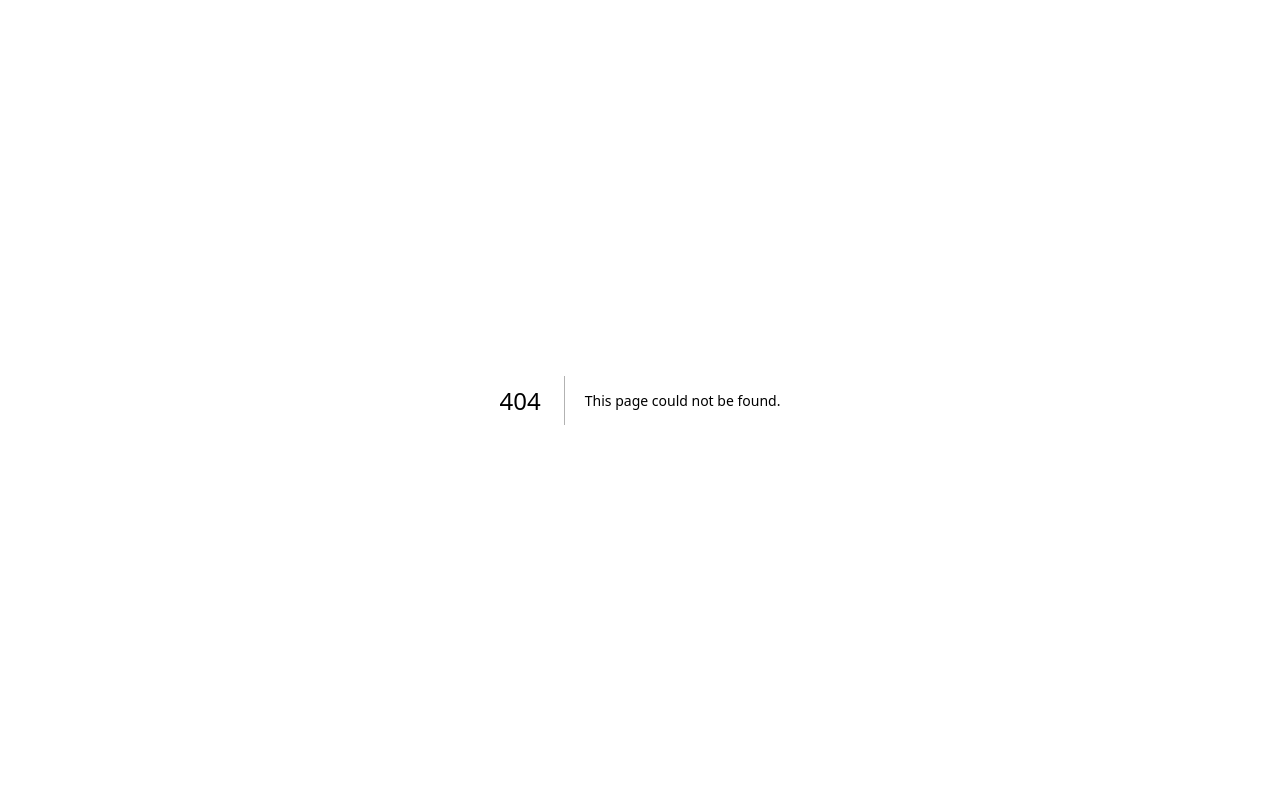
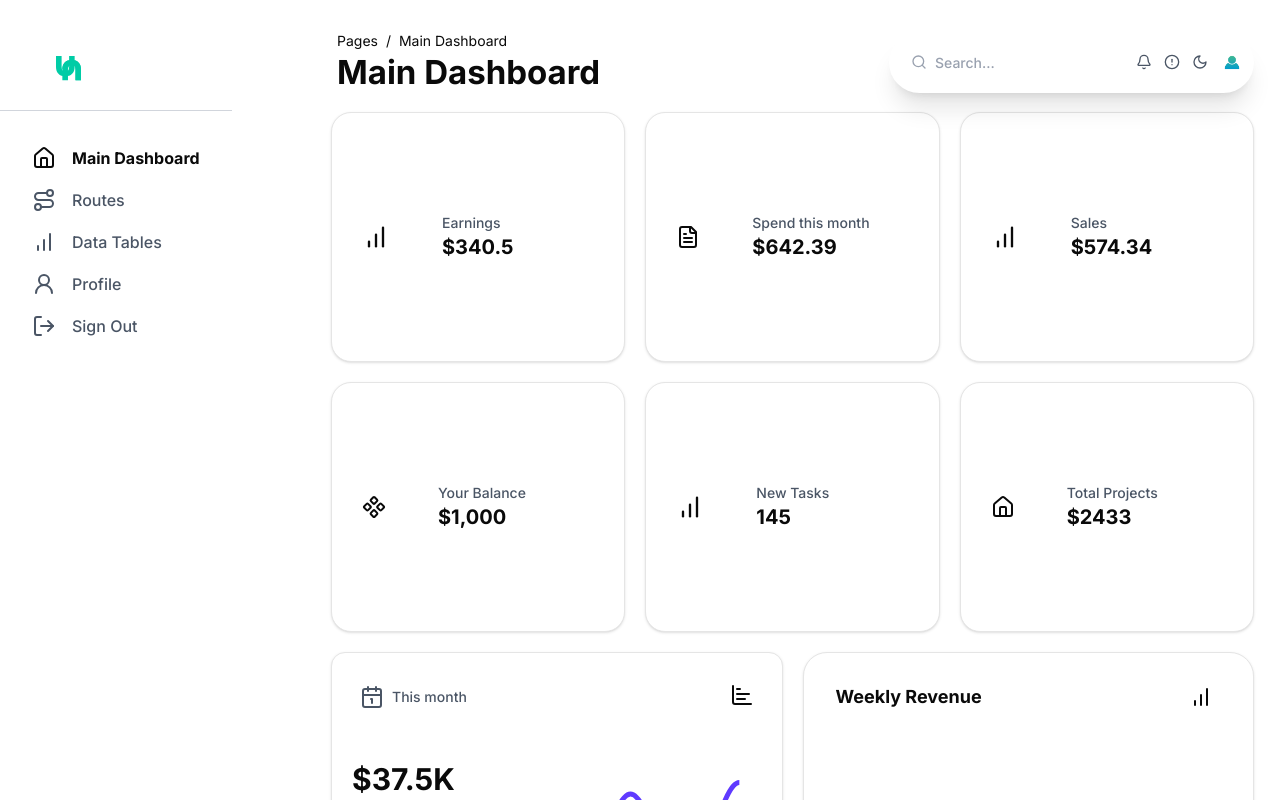
Before and after one commit to AlexandreDresch/nodal, a Next.js app: page /dashboard/default in a window 1280 px wide. Before the commit this address had no page. Shown: the top 800 px of the page. Built offline with nearby package versions, Linux system fonts and the light colour scheme.

Commit message:
feat: implement Dashboard component with widgets, tables, and charts

```diff
--- /dev/null
+++ b/app/dashboard/default/page.tsx
@@ -0,0 +1,86 @@
+"use client";
+
+import MiniCalendar from "@/components/calendar/mini-calendar";
+import WeeklyRevenue from "@/components/dashboard/default/weekly-revenue";
+import TotalSpent from "@/components/dashboard/default/total-spent";
+import PieChartCard from "@/components/dashboard/default/pie-chart-card";
+import {
+  HomeIcon,
+  FileTextIcon,
+  BarChartIcon,
+  ComponentIcon,
+} from "lucide-react";
+
+import Widget from "@/components/widget";
+import CheckTable from "@/components/dashboard/default/check-table";
+import ComplexTable from "@/components/dashboard/default/complex-table";
+import DailyTraffic from "@/components/dashboard/default/daily-traffic";
+import TaskCard from "@/components/dashboard/default/task-card";
+import tableDataCheck from "@/variables/data-tables/table-data-check";
+import tableDataComplex from "@/variables/data-tables/table-data-complex";
+
+const Dashboard = () => {
+  return (
+    <div>
+      <div className="mt-3 grid grid-cols-1 gap-5 md:grid-cols-2 lg:grid-cols-3 2xl:grid-cols-3 3xl:grid-cols-6">
+        <Widget
+          icon={<BarChartIcon className="h-7 w-7" />}
+          title={"Earnings"}
+          subtitle={"$340.5"}
+        />
+        <Widget
+          icon={<FileTextIcon className="h-6 w-6" />}
+          title={"Spend this month"}
+          subtitle={"$642.39"}
+        />
+        <Widget
+          icon={<BarChartIcon className="h-7 w-7" />}
+          title={"Sales"}
+          subtitle={"$574.34"}
+        />
+        <Widget
+          icon={<ComponentIcon className="h-6 w-6" />}
+          title={"Your Balance"}
+          subtitle={"$1,000"}
+        />
+        <Widget
+          icon={<BarChartIcon className="h-7 w-7" />}
+          title={"New Tasks"}
+          subtitle={"145"}
+        />
+        <Widget
+          icon={<HomeIcon className="h-6 w-6" />}
+          title={"Total Projects"}
+          subtitle={"$2433"}
+        />
+      </div>
+
+      <div className="mt-5 grid grid-cols-1 gap-5 md:grid-cols-2">
+        <TotalSpent />
+        <WeeklyRevenue />
+      </div>
+
+      <div className="mt-5 grid grid-cols-1 gap-5 xl:grid-cols-2">
+        <div>
+          <CheckTable tableData={tableDataCheck} />
+        </div>
+
+        <div className="grid grid-cols-1 gap-5 rounded-[20px] md:grid-cols-2">
+          <DailyTraffic />
+          <PieChartCard />
+        </div>
+
+        <ComplexTable tableData={tableDataComplex} />
+
+        <div className="grid grid-cols-1 gap-5 rounded-[20px] md:grid-cols-2">
+          <TaskCard />
+          <div className="grid grid-cols-1 rounded-[20px]">
+            <MiniCalendar />
+          </div>
+        </div>
+      </div>
+    </div>
+  );
+};
+
+export default Dashboard;
```
